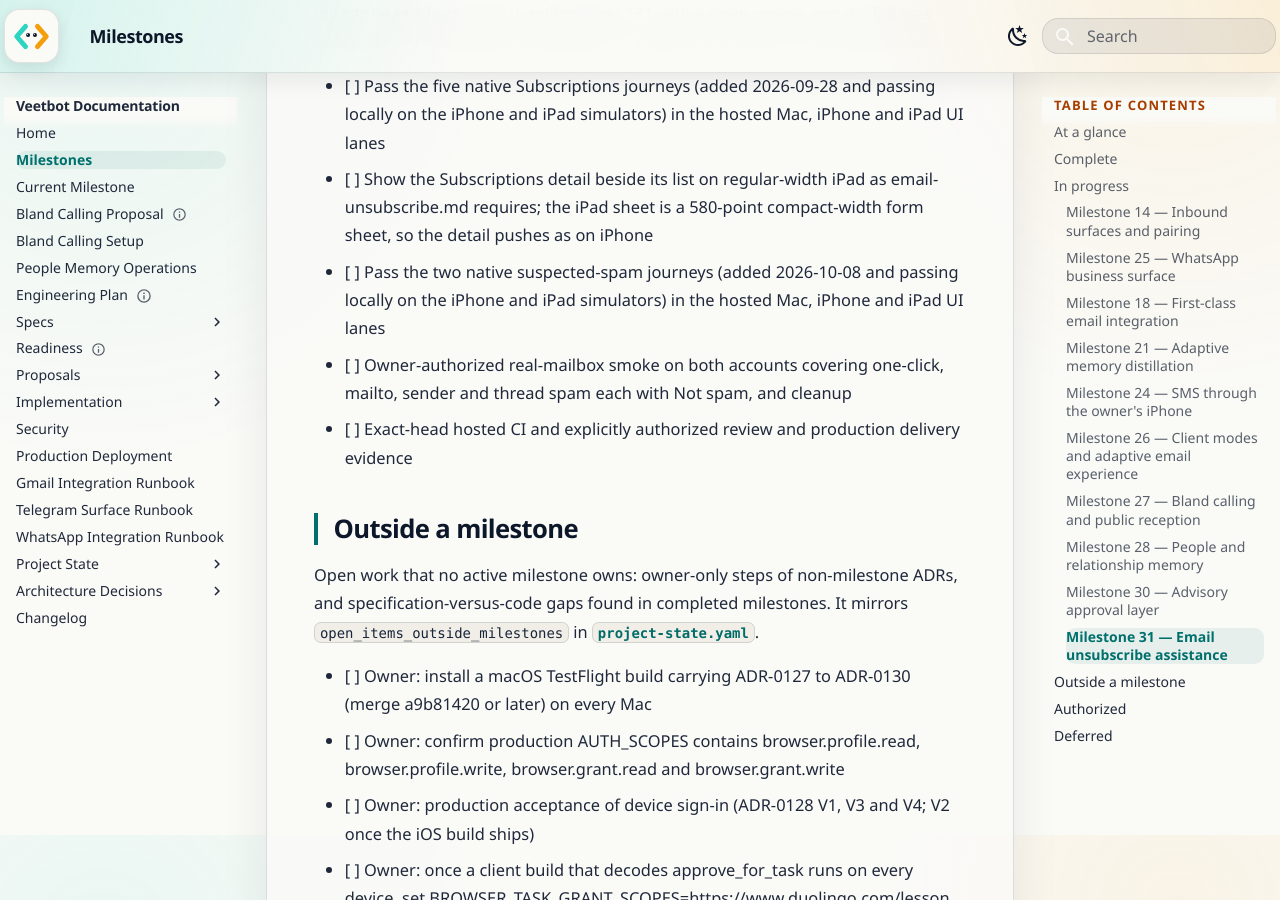
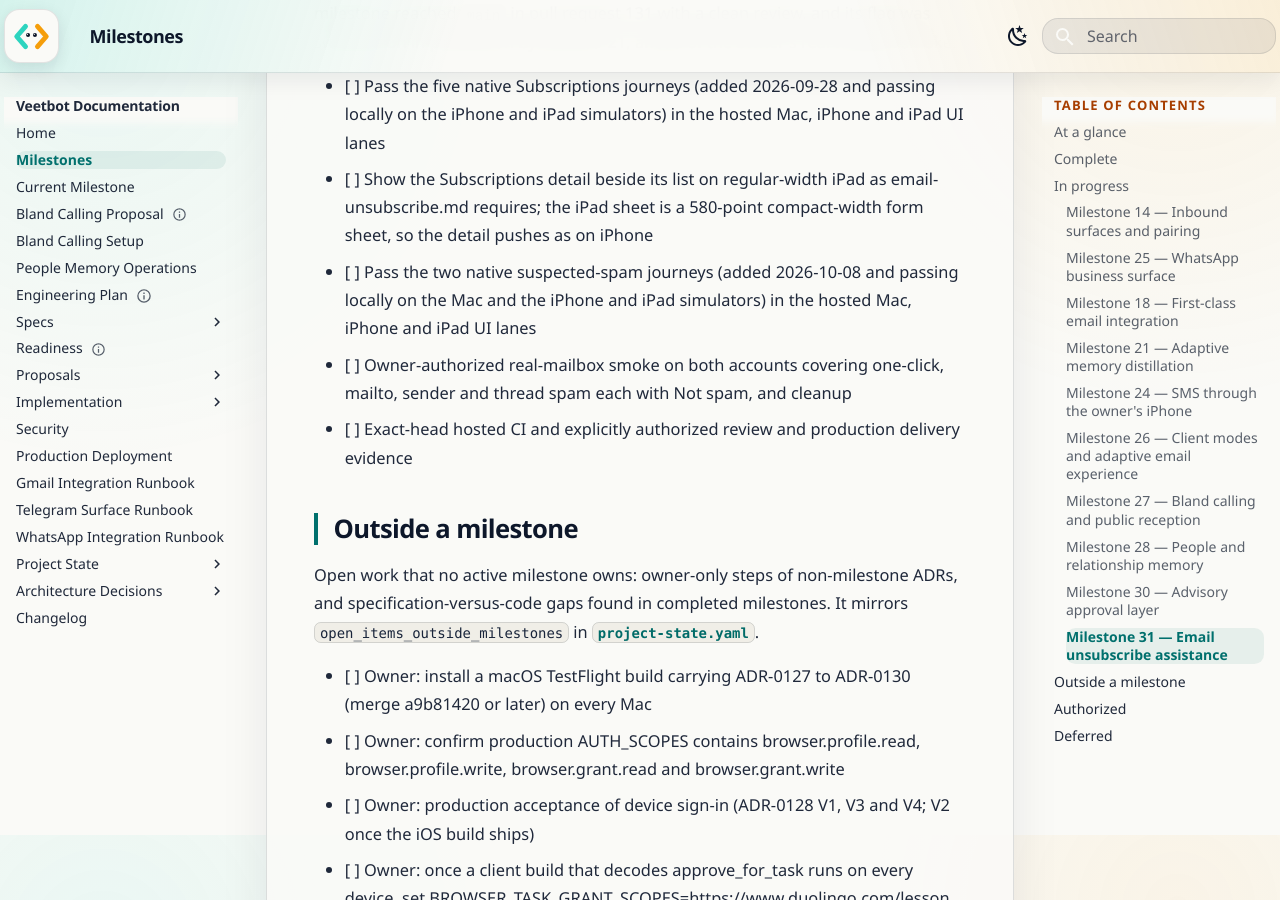
Before and after one commit to avitus/veetbot, an MkDocs documentation site: the page built from docs/status/milestones.md, in a window 1280 px wide and 900 px high, scrolled down 9065 px. Built offline with MkDocs 1.6.1 and Material for MkDocs 9.7.7, drawn with Linux system fonts in a browser that asks for light colours.

Commit message:
docs(status): record the suspected-spam journeys passing on the Mac lane
The two suspected-spam journeys and the archive and subscription
thread-action journeys passed on the Mac lane in an attended
automation-mode session on 2026-10-08. Only the hosted Mac, iPhone and
iPad lanes remain open for them.

Reading-Lane: A
Co-Authored-By: Claude Opus 5.5 <noreply@anthropic.com>
Glen-Conversation: 31037ae6-0b16-45e7-b841-d2743b3320d9

```diff
--- a/docs/status/milestones.md
+++ b/docs/status/milestones.md
@@ -276,7 +276,7 @@ request 131 with a clean review, and its flag was switched on in production by
 
 - [ ] Pass the five native Subscriptions journeys (added 2026-09-28 and passing locally on the iPhone and iPad simulators) in the hosted Mac, iPhone and iPad UI lanes
 - [ ] Show the Subscriptions detail beside its list on regular-width iPad as email-unsubscribe.md requires; the iPad sheet is a 580-point compact-width form sheet, so the detail pushes as on iPhone
-- [ ] Pass the two native suspected-spam journeys (added 2026-10-08 and passing locally on the iPhone and iPad simulators) in the hosted Mac, iPhone and iPad UI lanes
+- [ ] Pass the two native suspected-spam journeys (added 2026-10-08 and passing locally on the Mac and the iPhone and iPad simulators) in the hosted Mac, iPhone and iPad UI lanes
 - [ ] Owner-authorized real-mailbox smoke on both accounts covering one-click, mailto, sender and thread spam each with Not spam, and cleanup
 - [ ] Exact-head hosted CI and explicitly authorized review and production delivery evidence
 
--- a/docs/status/project-state.yaml
+++ b/docs/status/project-state.yaml
@@ -257,7 +257,7 @@ milestones:
     open_items:
     - Pass the five native Subscriptions journeys (added 2026-09-28 and passing locally on the iPhone and iPad simulators) in the hosted Mac, iPhone and iPad UI lanes
     - Show the Subscriptions detail beside its list on regular-width iPad as email-unsubscribe.md requires; the iPad sheet is a 580-point compact-width form sheet, so the detail pushes as on iPhone
-    - Pass the two native suspected-spam journeys (added 2026-10-08 and passing locally on the iPhone and iPad simulators) in the hosted Mac, iPhone and iPad UI lanes
+    - Pass the two native suspected-spam journeys (added 2026-10-08 and passing locally on the Mac and the iPhone and iPad simulators) in the hosted Mac, iPhone and iPad UI lanes
     - Owner-authorized real-mailbox smoke on both accounts covering one-click, mailto, sender and thread spam each with Not spam, and cleanup
     - Exact-head hosted CI and explicitly authorized review and production delivery evidence
     evidence:
@@ -277,7 +277,8 @@ milestones:
         test-without-building, beside the unchanged
         testEmailDetailArchiveDisplaysNextConversation and
         testSubscriptionsThreadActionUnsubscribesTheConversationsSender journeys.
-        The Mac lane needs an attended automation-mode session and was not run.
+        The same four passed on the Mac lane in an attended automation-mode
+        session the owner approved the same day.
     - check: Milestone 31 registry authorization red phase
       outcome: observed_expected_failure
       detail: >-
```
